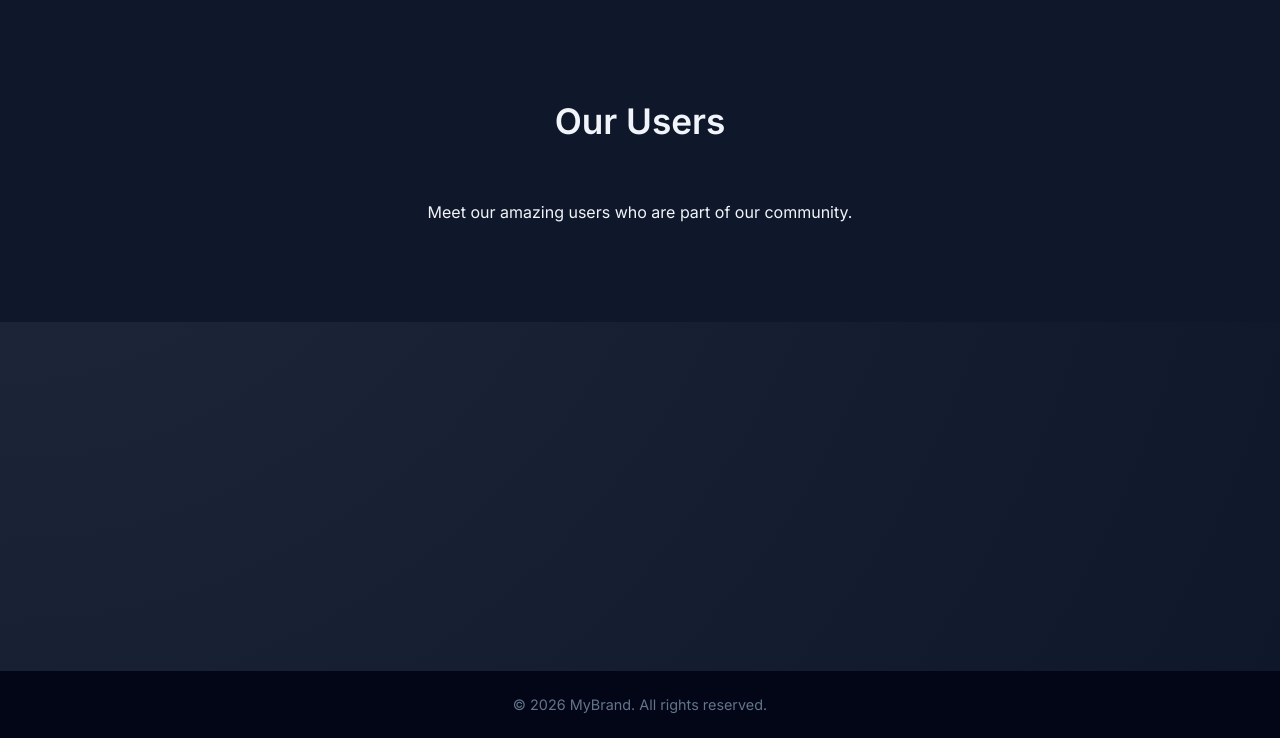
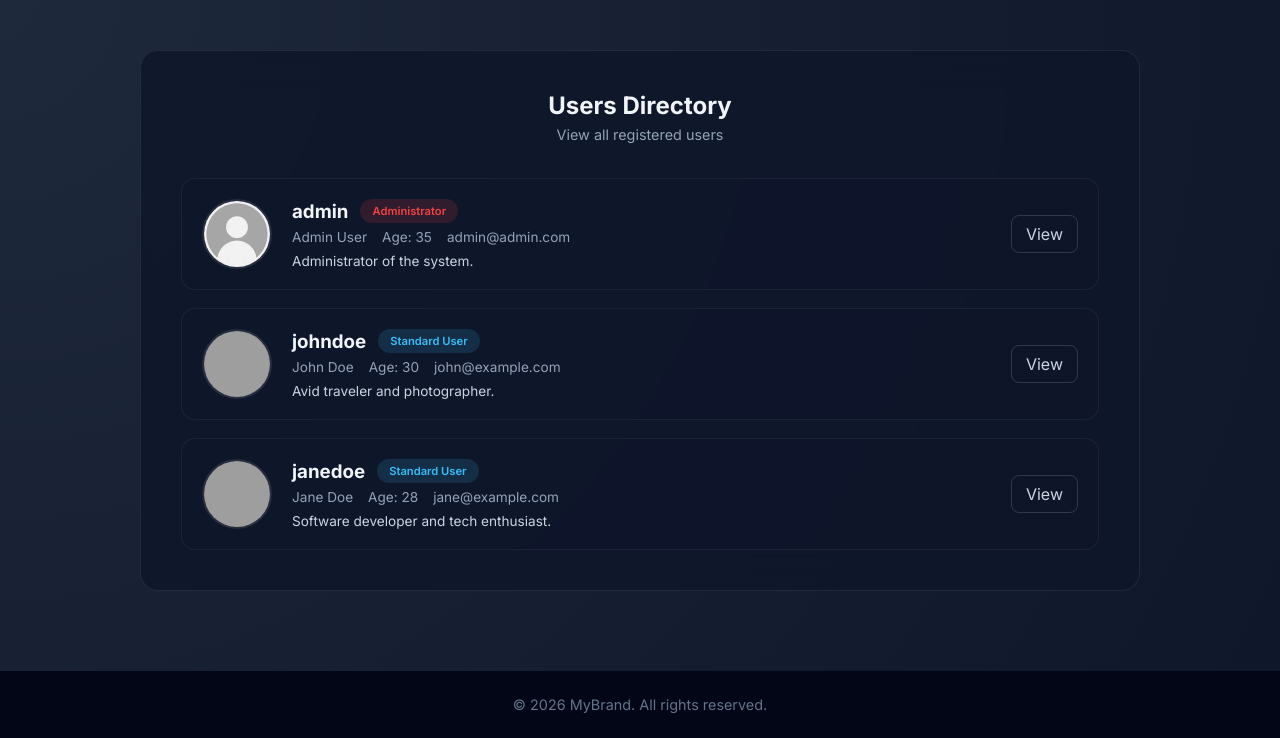
Before and after one commit to mateuszral/flask-learn, a Flask app: page /users in a window 1280 px wide. Shown: the part 62-800 px from the top of the page. Run offline with Flask 3, Linux system fonts and the light colour scheme; the visitor is signed in with stand-in values (Sample User, id 1); parts of the project's set-up code (start-up, migrations or seed data) failed here and were passed over; grey boxes are pictures that could not be loaded.

Commit message:
feat: add users/profile view and user/profile/edit view

```diff
--- a/app/routes/main.py
+++ b/app/routes/main.py
@@ -9,11 +9,11 @@ def home():
     return render_template('index.html', users=USERS)
 
 @main.get('/users')
-def users():
-    return render_template('users.html')
+def users_view():
+    return render_template('users.html', users=USERS)
 
 @main.get('/contact')
-def contact():
+def contact_view():
     return render_template('contact.html')
 
 @main.errorhandler(404)
--- /dev/null
+++ b/app/static/css/users.css
@@ -0,0 +1,147 @@
+.users-wrapper {
+    padding: 50px 6%;
+    display: flex;
+    justify-content: center;
+}
+
+.users-card {
+    width: 100%;
+    max-width: 1000px;
+    background: rgba(15, 23, 42, 0.85);
+    backdrop-filter: blur(20px);
+    border: 1px solid rgba(255, 255, 255, 0.08);
+    border-radius: 18px;
+    padding: 40px;
+}
+
+.users-header {
+    text-align: center;
+    margin-bottom: 35px;
+}
+
+.users-header h2 {
+    margin-bottom: 6px;
+}
+
+.users-header p {
+    color: #94a3b8;
+    font-size: 0.9rem;
+}
+
+.users-list {
+    display: flex;
+    flex-direction: column;
+    gap: 18px;
+}
+
+.user-item {
+    display: flex;
+    align-items: center;
+    gap: 20px;
+    padding: 20px;
+    background: rgba(15, 23, 42, 0.6);
+    border: 1px solid rgba(255, 255, 255, 0.06);
+    border-radius: 14px;
+    transition: 0.2s ease;
+}
+
+.user-item:hover {
+    border-color: #38bdf8;
+    transform: translateY(-2px);
+}
+
+.user-avatar {
+    width: 70px;
+    height: 70px;
+    flex-shrink: 0;
+}
+
+.user-avatar img {
+    width: 100%;
+    height: 100%;
+    border-radius: 50%;
+    object-fit: cover;
+    border: 2px solid rgba(255, 255, 255, 0.1);
+}
+
+.user-main {
+    flex: 1;
+}
+
+.user-top {
+    display: flex;
+    align-items: center;
+    gap: 12px;
+}
+
+.user-top h3 {
+    margin: 0;
+}
+
+.user-meta {
+    margin-top: 6px;
+    display: flex;
+    flex-wrap: wrap;
+    gap: 15px;
+    font-size: 0.85rem;
+    color: #94a3b8;
+}
+
+.user-bio {
+    margin-top: 8px;
+    font-size: 0.85rem;
+    color: #cbd5e1;
+}
+
+.user-actions {
+    display: flex;
+    align-items: center;
+}
+
+.role-badge {
+    padding: 5px 12px;
+    border-radius: 20px;
+    font-size: 0.7rem;
+    font-weight: 600;
+}
+
+.role-admin {
+    background: rgba(239, 68, 68, 0.15);
+    color: #ef4444;
+}
+
+.role-user {
+    background: rgba(56, 189, 248, 0.15);
+    color: #38bdf8;
+}
+
+.btn-secondary {
+    padding: 8px 14px;
+    border: 1px solid rgba(255, 255, 255, 0.15);
+    border-radius: 8px;
+    color: #cbd5e1;
+    text-decoration: none;
+    transition: 0.2s ease;
+}
+
+.btn-secondary:hover {
+    border-color: #38bdf8;
+    color: #38bdf8;
+}
+
+/* Mobile */
+@media (max-width: 768px) {
+    .user-item {
+        flex-direction: column;
+        align-items: flex-start;
+    }
+
+    .user-actions {
+        width: 100%;
+    }
+
+    .user-actions a {
+        width: 100%;
+        text-align: center;
+    }
+}
--- a/app/templates/base.html
+++ b/app/templates/base.html
@@ -23,8 +23,8 @@
         </label>
         <ul>
             <li><a href="{{ url_for('main.home') }}">Home</a></li>
-            <li><a href="{{ url_for('main.users') }}">Users</a></li>
-            <li><a href="{{ url_for('main.contact') }}">Contact</a></li>
+            <li><a href="{{ url_for('main.users_view') }}">Users</a></li>
+            <li><a href="{{ url_for('main.contact_view') }}">Contact</a></li>
             {% if session.get('user_id') %}
                 <li><a href="{{ url_for('dashboard.dashboard_view') }}">Dashboard</a></li>
                 <li><a href="{{ url_for('auth.logout') }}">Logout</a></li>
--- a/app/templates/dashboard.html
+++ b/app/templates/dashboard.html
@@ -23,7 +23,7 @@
             <div class="card">
                 <h3>Profile</h3>
                 <p>Manage your account information and settings.</p>
-                <a href="{{ url_for('profile.profile_view') }}">Manage Profile →</a>
+                <a href="{{ url_for('profile.profile_edit') }}">Manage Profile →</a>
             </div>
 
             <div class="card">
--- a/app/templates/users.html
+++ b/app/templates/users.html
@@ -2,24 +2,64 @@
 {% block title %}Users{% endblock %}
 {% block head %}
     {{ super() }}
-    <style type="text/css">
-        .users {
-            padding: 100px 6%;
-            background: #0f172a;
-            text-align: center;
-        }
-
-        .users h2 {
-            font-size: 2.2rem;
-            margin-bottom: 60px;
-            font-weight: 600;
-        }
-    </style>
+    <link rel="stylesheet" href="{{ url_for('static', filename='css/users.css') }}">
 {% endblock %}
 
 {% block content %}
-    <section class="users">
-        <h2>Our Users</h2>
-        <p>Meet our amazing users who are part of our community.</p>
+    <section class="users-wrapper">
+
+        <div class="users-card">
+            <div class="users-header">
+                <h2>Users Directory</h2>
+                <p>View all registered users</p>
+            </div>
+
+            <div class="users-list">
+                {% for user in users %}
+                <div class="user-item">
+
+                    <div class="user-avatar">
+                        {% if user.avatar %}
+                            <img src="{{ user.avatar }}" alt="Avatar">
+                        {% else %}
+                            <img src="{{ url_for('static', filename='uploads/default.png') }}" alt="Default Avatar">
+                        {% endif %}
+                    </div>
+
+                    <div class="user-main">
+                        <div class="user-top">
+                            <h3>{{ user.username }}</h3>
+
+                            {% if user.role == "admin" %}
+                                <span class="role-badge role-admin">Administrator</span>
+                            {% else %}
+                                <span class="role-badge role-user">Standard User</span>
+                            {% endif %}
+                        </div>
+
+                        <div class="user-meta">
+                            <span>{{ user.user_info.first_name }} {{ user.user_info.last_name }}</span>
+                            <span>Age: {{ user.user_info.age }}</span>
+                            <span>{{ user.email }}</span>
+                        </div>
+
+                        <p class="user-bio">
+                            {{ user.user_info.bio }}
+                        </p>
+                    </div>
+
+                    {% if session.get('user_id') %}
+
+                        <div class="user-actions">
+                            <a href="{{ url_for('profile.profile_view_user', user_id=user.id) }}" class="btn-secondary">View</a>
+                        </div>
+
+                    {% endif %}
+
+                </div>
+                {% endfor %}
+            </div>
+        </div>
+
     </section>
 {% endblock %}
```
Also changed, not shown: app/routes/profile.py (+21 -1 lines), app/static/css/profile.css (+41 -76 lines), app/static/css/profile_edit.css (added, +172 -0 lines), app/templates/profile.html (+24 -37 lines), app/templates/profile_edit.html (added, +80 -0 lines), app/static/js/profile_edit.js (renamed from app/static/js/profile.js).
